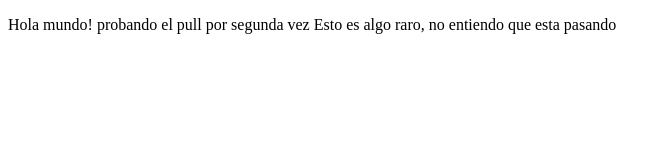
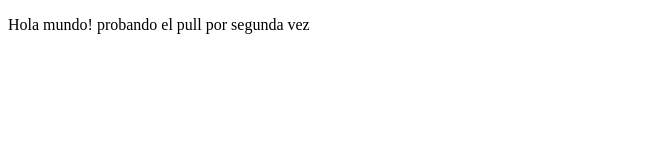
Before and after one commit to JorgeZavalaO/ProyectoDemo, a plain HTML site: page index.html in a window 1280 px wide. Shown: the whole page, without its empty margins (0-670 px from the left). Drawn offline with Linux system fonts and the light colour scheme.

Commit message:
cuartoCambio

```diff
--- a/index.html
+++ b/index.html
@@ -9,7 +9,7 @@
 <body>
     <p>
         Hola mundo! probando el pull por segunda vez
-        Esto es algo raro, no entiendo que esta pasando
+
     </p>
 </body>
 </html>
```
